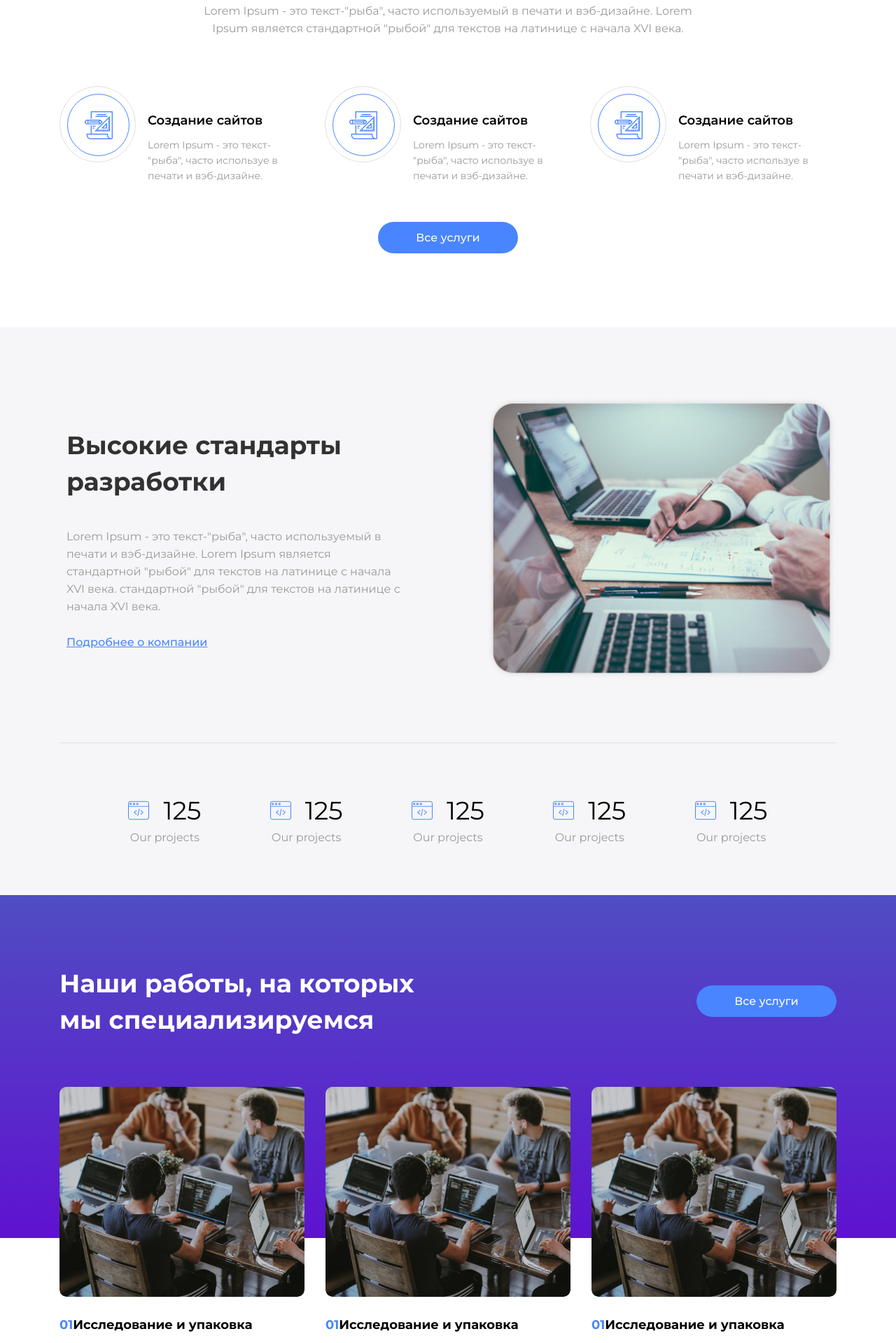
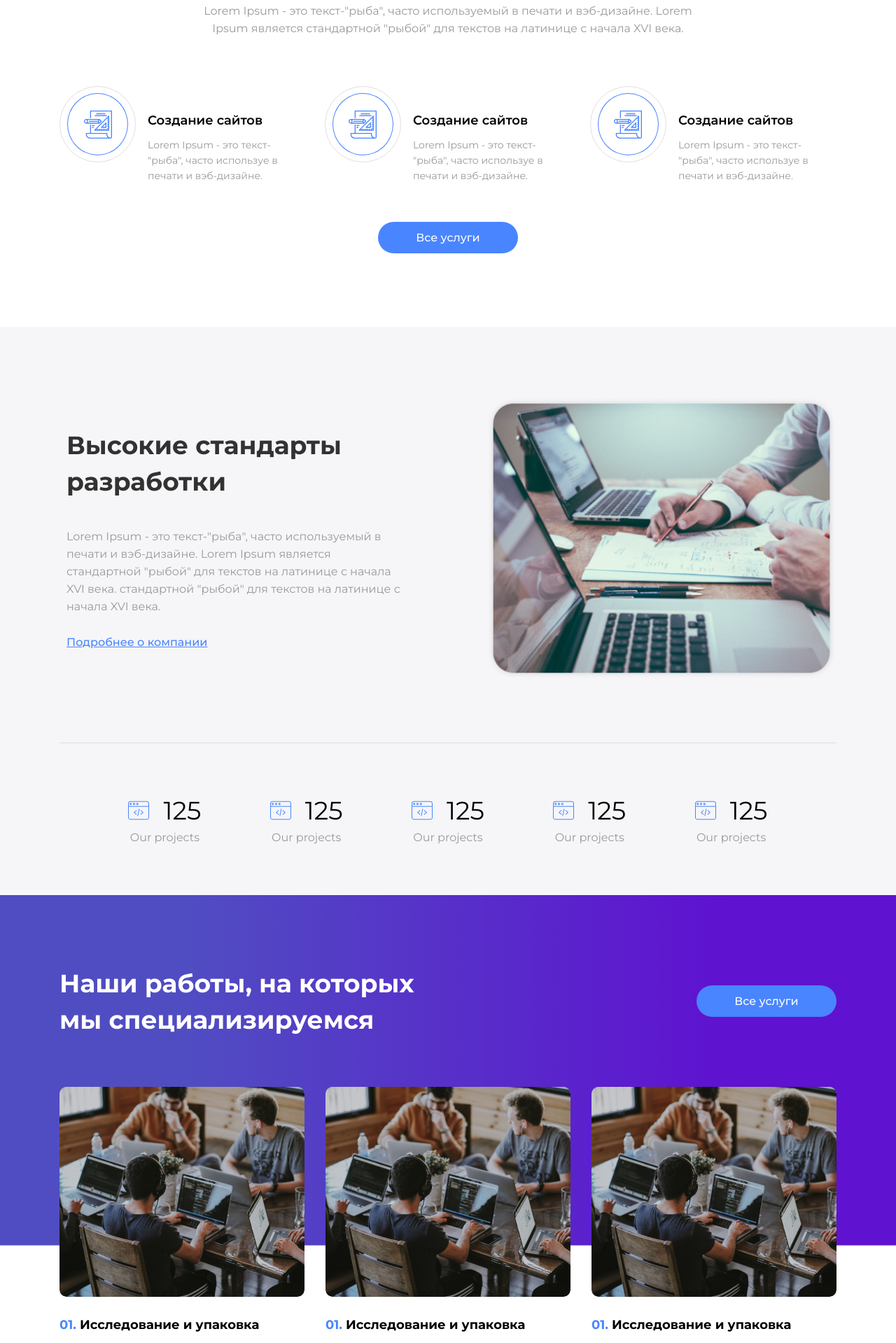
Before and after one commit to mkundeev/my-practice, a plain HTML site: page index.html in a window 1280 px wide. Shown: the part 1161-3080 px from the top of the page at 70% size. Drawn offline with nearby package versions, Linux system fonts and the light colour scheme.

Commit message:
icons svg

```diff
--- a/css/style.css
+++ b/css/style.css
@@ -152,6 +152,8 @@ img {
   min-width: 200px;
   height: 45px;
   border: none;
+
+  transition: background-color 5000ms cubic-bezier(0.075, 0.82, 0.165, 1);
 }
 
 .button:hover {
@@ -201,10 +203,7 @@ img {
   flex-basis: calc(100% / 3 - 27px);
   margin-right: 27px;
 }
-.services-img {
-  width: 40px;
-  height: 40px;
-}
+
 .servis-border-out {
   height: 109px;
   width: 109px;
@@ -214,6 +213,9 @@ img {
   margin-right: 17px;
   margin-top: 0;
   margin-bottom: auto;
+  display: flex;
+  align-items: center;
+  justify-content: center;
 }
 .servis-border-in {
   height: 89px;
@@ -223,6 +225,15 @@ img {
   display: flex;
   align-items: center;
   justify-content: center;
+  fill: var(--accent);
+
+  transition: background-color 5000ms cubic-bezier(0.075, 0.82, 0.165, 1);
+}
+.servis-border-out:hover .servis-border-in,
+.servis-border-out:hover .services-img
+ {
+   fill: #fff;
+ background-color: var(--accent);
 }
 /* -----------------------STANDARTS---------------------------------------- */
 
@@ -280,10 +291,8 @@ img {
   padding: 0;
 }
 .standarts-icon {
-  height: 30px;
-  width: 30px;
   margin-right: 20px;
-
+  fill: var(--accent);
 }
 
 /* -----------------------WORKS---------------------------------------- */
@@ -291,21 +300,13 @@ img {
 .works {
   padding-top: 100px;
   padding-bottom: 85px;
-  position: relative;
-  /* background-image: linear-gradient(to bottom, #504DC2, #5F12D0); */
+
+  background-color: #fff;
+  background-image: linear-gradient(90deg, #504DC2 20.44%, #5F12D0 80.91%);
+  background-size: 100% 50%;
+  background-repeat: no-repeat;
 }
-.works::after {
-  content: '';
-  position: absolute;
-  top: 0;
-  left: 0;
-  height: 490px;
-  width: 100%;
-  background-image: linear-gradient(to bottom, #504DC2, #5F12D0);
-  z-index: -1;
-  margin-left: auto;
-  margin-right: auto;
-}
+
 .works-botton-line {
   border-bottom: 1px solid #e0e0e0;
   padding-bottom: 85px;
@@ -440,7 +441,6 @@ img {
 /* -----------------------FORM---------------------------------------- */
 .form {
   padding-bottom: 85px;
-  padding-top: 0;
 }
 
 .form-sign {
@@ -471,11 +471,14 @@ img {
   text-align: center;
 }
 
+
 /* -----------------button form---------------------- */
 .button-form {
   min-width: 190px;
   border-radius: 0 30px 30px 0;
   margin: 0;
+  /* padding-left: 26px;
+  text-align: left; */
 }
 .form-wrap {
   display: flex;
@@ -486,6 +489,7 @@ img {
   border: 1 px solid #f2f2f2;
   margin: 0 auto;
   margin-bottom: 35px;
+  height: 45px;
 }
 
 .input {
@@ -494,7 +498,9 @@ img {
   padding-bottom: 13px;
   padding-left: 33px;
   border: none;
-  width: 400px;
+  font-size: 13px;
+  line-height: calc(20 / 13);
+  color: inherit;
 }
 
 
--- a/index.html
+++ b/index.html
@@ -46,7 +46,9 @@
                 <li class="services-item">
                     <div class="servis-border-out">
                         <div class="servis-border-in">
-                            <img src="./img/project.png" alt="чертеж" class="services-img">
+                            <svg class="services-icon" width="40" height="40">
+                                <use href="./img/symbol-defs.svg#icon-project"></use>
+                            </svg>
                         </div>
                     </div>
                     <div class="services-description">
@@ -57,7 +59,9 @@
                 <li class="services-item">
                     <div class="servis-border-out">
                         <div class="servis-border-in">
-                            <img src="./img/project.png" alt="чертеж" class="services-img">
+                            <svg class="services-icon" width="40" height="40">
+                                <use href="./img/symbol-defs.svg#icon-project"></use>
+                            </svg>
                         </div>
                     </div>
                     <div class="services-description">
@@ -67,9 +71,11 @@
                 </li>
                 <li class="services-item">
                     <div class="servis-border-out">
-                        <div class="servis-border-in">
-                            <img src="./img/project.png" alt="чертеж" class="services-img">
-                        </div>
+                    <div class="servis-border-in">
+                        <svg class="services-icon" width="40" height="40">
+                            <use href="./img/symbol-defs.svg#icon-project"></use>
+                        </svg>
+                    </div>
                     </div>
                     <div class="services-description">
                         <h3 class="services-item-title">Создание сайтов</h3>
@@ -94,35 +100,45 @@
             <ul class="standarts-list list">
                 <li class="standarts-item">
                     <div class="standarts-wrap">
-                    <img src="./img/web-programming.png" alt="рисунок" class="standarts-icon">
+                    <svg class="standarts-icon" width="30" height="30">
+                        <use href="./img/symbol-defs.svg#icon-web"></use>
+                    </svg>
                     <span class="standarts-numb">125</span>
                     </div>
                     <p lang="en" class="standarts-text">Our projects</p>
                 </li>
                 <li class="standarts-item">
                     <div class="standarts-wrap">
-                        <img src="./img/web-programming.png" alt="рисунок" class="standarts-icon">
+                        <svg class="standarts-icon" width="30" height="30">
+                            <use href="./img/symbol-defs.svg#icon-web"></use>
+                        </svg>
                         <span class="standarts-numb">125</span>
                     </div>
                     <p lang="en" class="standarts-text">Our projects</p>
                 </li>
                 <li class="standarts-item">
                     <div class="standarts-wrap">
-                        <img src="./img/web-programming.png" alt="рисунок" class="standarts-icon">
+                        <svg class="standarts-icon" width="30" height="30">
+                            <use href="./img/symbol-defs.svg#icon-web"></use>
+                        </svg>
                         <span class="standarts-numb">125</span>
                     </div>
                     <p lang="en" class="standarts-text">Our projects</p>
                 </li>
                 <li class="standarts-item">
                     <div class="standarts-wrap">
-                        <img src="./img/web-programming.png" alt="рисунок" class="standarts-icon">
+                        <svg class="standarts-icon" width="30" height="30">
+                            <use href="./img/symbol-defs.svg#icon-web"></use>
+                        </svg>
                         <span class="standarts-numb">125</span>
                     </div>
                     <p lang="en" class="standarts-text">Our projects</p>
                 </li>
                 <li class="standarts-item">
                     <div class="standarts-wrap">
-                        <img src="./img/web-programming.png" alt="рисунок" class="standarts-icon">
+                        <svg class="standarts-icon" width="30" height="30">
+                            <use href="./img/symbol-defs.svg#icon-web"></use>
+                        </svg>
                         <span class="standarts-numb">125</span>
                     </div>
                     <p lang="en" class="standarts-text">Our projects</p>
@@ -131,7 +147,7 @@
             </div>
         </section>
         <section class="works">
-            <div class="works-bg">
+
             <div class="container works-bg">
                 <div class="works-botton-line">
                     <div class="works-header">
@@ -141,14 +157,14 @@
             <ul class="works-list list">
                 <li class="works-item">
                     <img src="./img/rectangle2.jpg" alt="коворкинг" width="350" height="300" class="works-img">
-                    <h3 class="works-item-title"><span class="works-numb">01</span>Исследование и упаковка</h3>
+                    <h3 class="works-item-title"><span class="works-numb">01. </span>Исследование и упаковка</h3>
                     <p class="works-text">Lorem Ipsum - это текст-"рыба", часто используемый в печати и вэб-дизайне. Lorem Ipsum является стандартной "рыбой" для
                     текстов на латинице с начала XVI века.</p>
                     <a href="" class="works-link">Подробнее</a>
                 </li>
                 <li class="works-item">
                     <img src="./img/rectangle2.jpg" alt="коворкинг" width="350" height="300" class="works-img">
-                    <h3 class="works-item-title"><span class="works-numb">01</span>Исследование и упаковка</h3>
+                    <h3 class="works-item-title"><span class="works-numb">01. </span>Исследование и упаковка</h3>
                     <p class="works-text">Lorem Ipsum - это текст-"рыба", часто используемый в печати и вэб-дизайне. Lorem Ipsum является стандартной
                         "рыбой" для
                         текстов на латинице с начала XVI века.</p>
@@ -156,7 +172,7 @@
                 </li>
                 <li class="works-item">
                     <img src="./img/rectangle2.jpg" alt="коворкинг" width="350" height="300" class="works-img">
-                    <h3 class="works-item-title"><span class="works-numb">01</span>Исследование и упаковка</h3>
+                    <h3 class="works-item-title"><span class="works-numb">01. </span>Исследование и упаковка</h3>
                     <p class="works-text">Lorem Ipsum - это текст-"рыба", часто используемый в печати и вэб-дизайне. Lorem Ipsum является стандартной
                         "рыбой" для
                         текстов на латинице с начала XVI века.</p>
@@ -164,7 +180,7 @@
                 </li>
             </ul>
             </div>
-            </div>
+
             </div>
         </section>
         <section class="projects">
```
Also changed, not shown: img/symbol-defs.svg (added).
